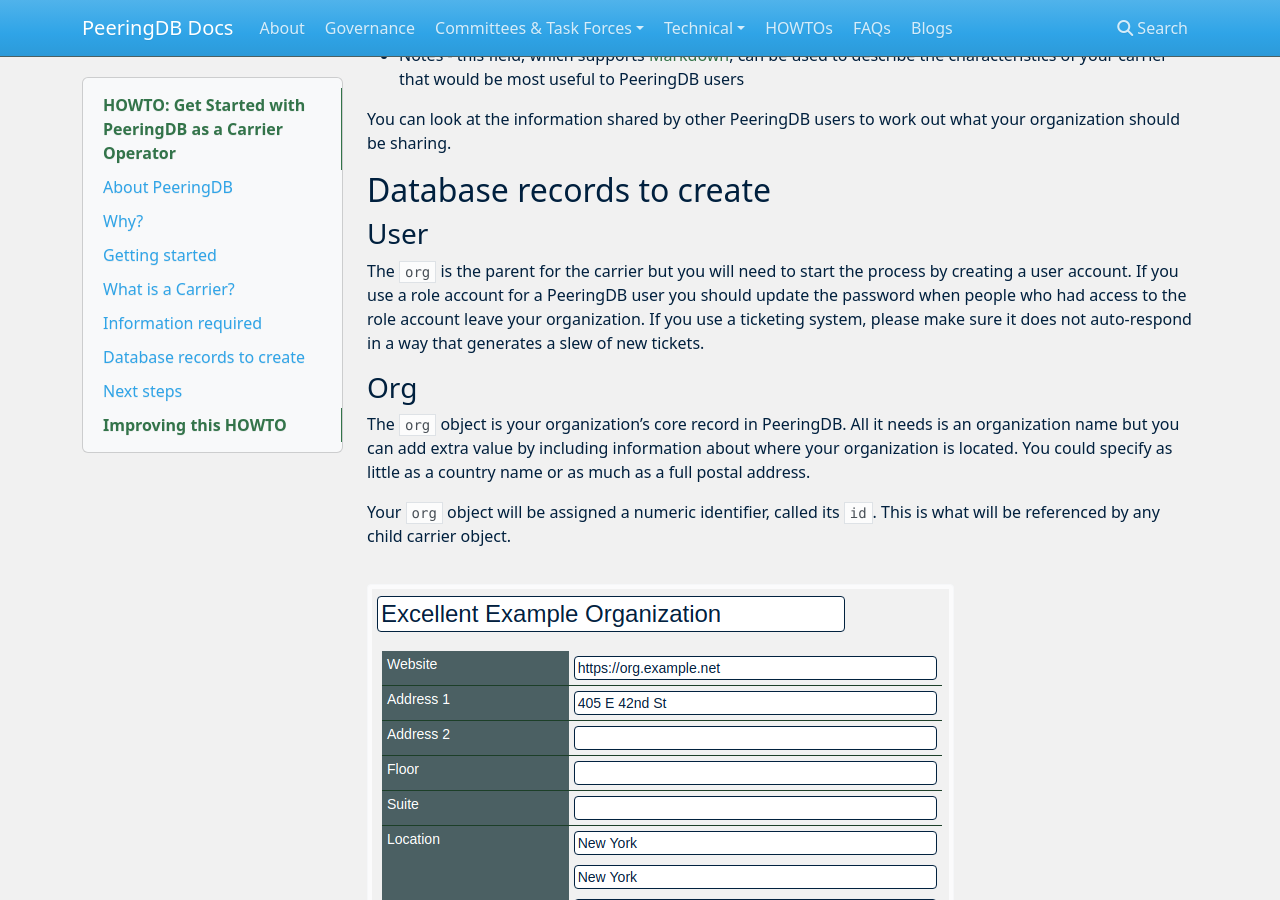
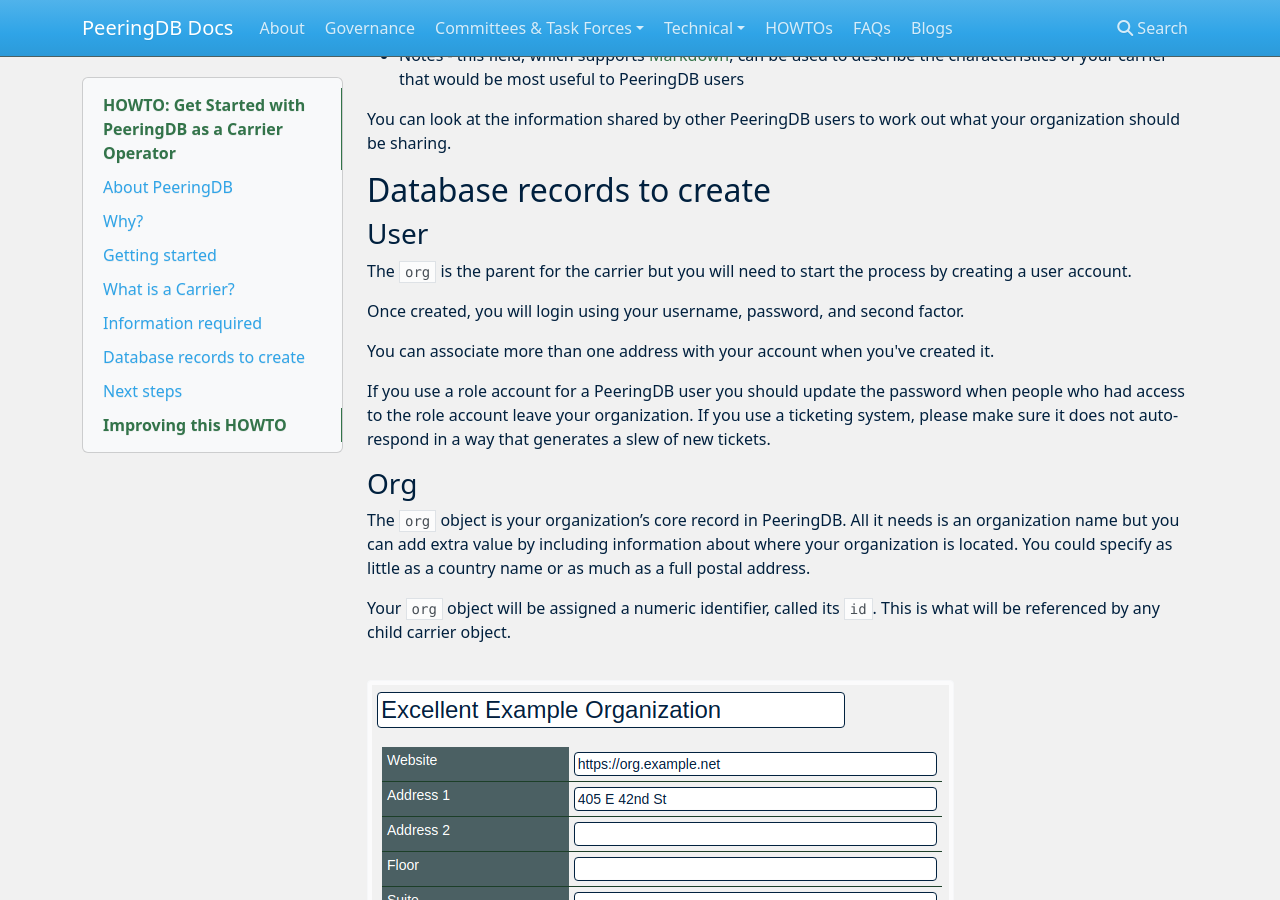
Before and after one commit to peeringdb/docs, an MkDocs documentation site: the page built from docs/howto/get-started-carrier.md, in a window 1280 px wide and 900 px high, scrolled down 1215 px. Built offline with MkDocs 1.6.1, drawn with Linux system fonts in a browser that asks for light colours; nearby versions of some CDN libraries.

Commit message:
Extra infor on user account in HOWTOs (#416)
Updated sections on user accounts to note that users login with username not e-mail address

```diff
--- a/docs/howto/get-started-carrier.md
+++ b/docs/howto/get-started-carrier.md
@@ -38,7 +38,13 @@ You can look at the information shared by other PeeringDB users to work out what
 
 ### User
 
-The `org` is the parent for the carrier but you will need to start the process by creating a user account. If you use a role account for a PeeringDB user you should update the password when people who had access to the role account leave your organization. If you use a ticketing system, please make sure it does not auto-respond in a way that generates a slew of new tickets.
+The `org` is the parent for the carrier but you will need to start the process by creating a user account.
+
+Once created, you will login using your username, password, and second factor.
+
+You can associate more than one address with your account when you've created it.
+
+If you use a role account for a PeeringDB user you should update the password when people who had access to the role account leave your organization. If you use a ticketing system, please make sure it does not auto-respond in a way that generates a slew of new tickets.
 
 ### Org
 
```
Also changed, not shown: docs/howto/get-started-exchange.md (+7 -1 lines), docs/howto/get-started-facility.md (+7 -1 lines), docs/howto/get-started-operator.md (+7 -1 lines).
